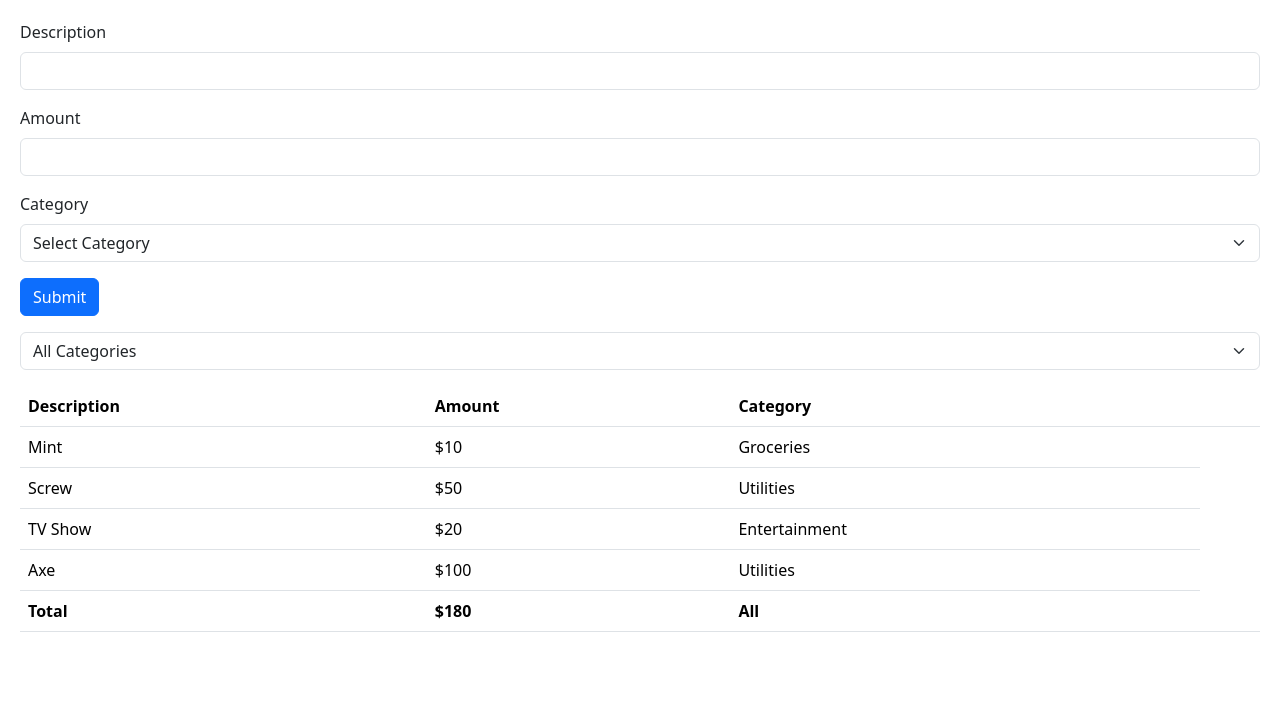
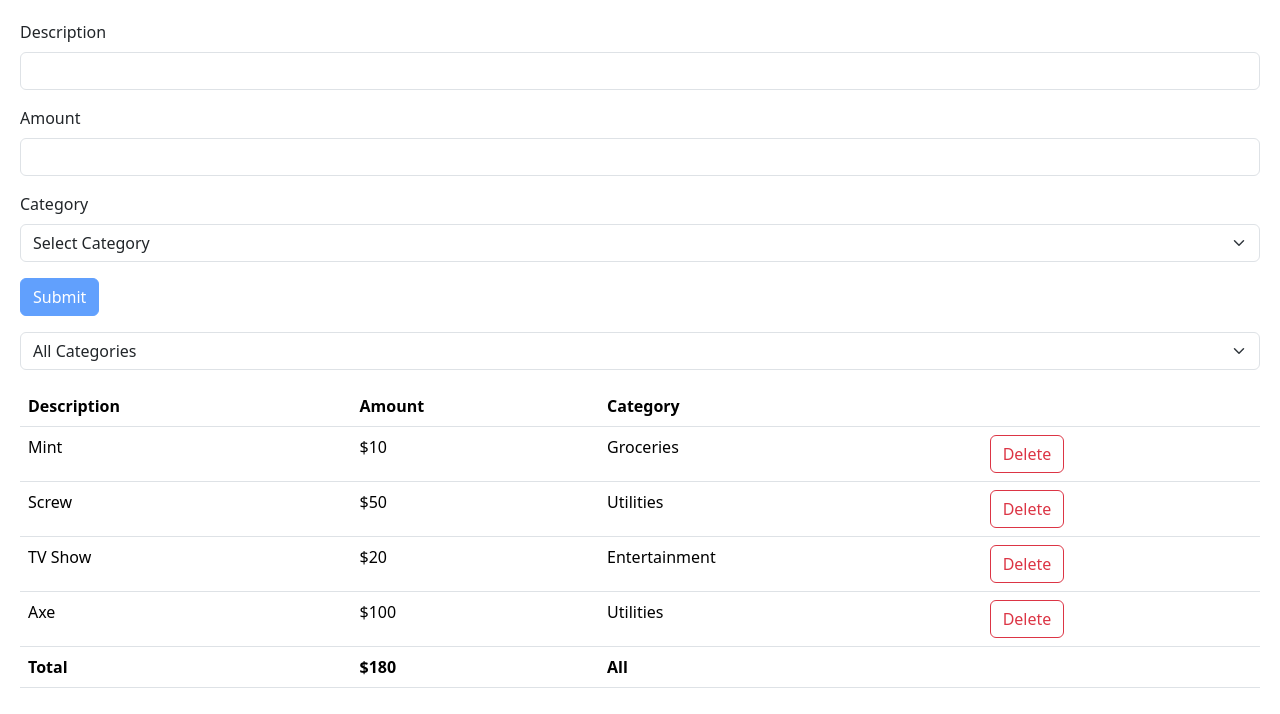
Before and after one commit to pouyam79i/reactjs, a React (Vite) app in the folder expense-tracker/: page / in a window 1280 px wide. Shown: the top 714 px of the page. Built offline with nearby package versions, Linux system fonts and the light colour scheme.

Commit message:
adding my sol to the practice - need debug on total update row

```diff
--- a/expense-tracker/package.json
+++ b/expense-tracker/package.json
@@ -11,6 +11,7 @@
   "dependencies": {
     "@hookform/resolvers": "^3.3.4",
     "bootstrap": "^5.3.2",
+    "immer": "^10.0.3",
     "react": "^18.2.0",
     "react-dom": "^18.2.0",
     "react-hook-form": "^7.49.3",
--- a/expense-tracker/src/App.tsx
+++ b/expense-tracker/src/App.tsx
@@ -2,18 +2,33 @@ import { useState } from "react";
 import Form from "./components/Form";
 import Table from "./components/Table";
 
+interface ItemData {
+  description: string;
+  amount: number;
+  category: number;
+}
+
 const App = () => {
   const [items, setItems] = useState([
-    { id: 1, description: "Mint", amount: 10, category: 1 },
-    { id: 2, description: "Screw", amount: 50, category: 2 },
-    { id: 3, description: "TV Show", amount: 20, category: 3 },
-    { id: 4, description: "Axe", amount: 100, category: 2 },
+    { description: "Mint", amount: 10, category: 1 },
+    { description: "Screw", amount: 50, category: 2 },
+    { description: "TV Show", amount: 20, category: 3 },
+    { description: "Axe", amount: 100, category: 2 },
   ]);
 
   return (
     <div>
-      <Form />
-      <Table items={items} />
+      <Form
+        setOnSubmit={(item: ItemData) => {
+          setItems([...items, item]);
+        }}
+      />
+      <Table
+        items={items}
+        onDelete={(item: ItemData) => {
+          setItems(items.filter((i) => i !== item));
+        }}
+      />
     </div>
   );
 };
--- a/expense-tracker/src/components/Form.tsx
+++ b/expense-tracker/src/components/Form.tsx
@@ -9,7 +9,7 @@ const schema = z.object({
     .max(10, { message: "At most 10 char for description is required." }),
   amount: z
     .number({ invalid_type_error: "Please specify amount." })
-    .min(1, "At least 1 copy required."),
+    .min(1, "Amount is at least $1"),
   categories: z
     .number({ invalid_type_error: "Please specify category." })
     .min(1, { message: "Please specify category." })
@@ -18,14 +18,31 @@ const schema = z.object({
 
 type FormData = z.infer<typeof schema>;
 
-const Form = () => {
+interface ItemData {
+  description: string;
+  amount: number;
+  category: number;
+}
+
+interface Props {
+  setOnSubmit?: (item: ItemData) => void;
+}
+
+const Form = ({ setOnSubmit = (item: ItemData) => {} }: Props) => {
   const {
     register,
     handleSubmit,
-    formState: { errors },
+    formState: { errors, isValid },
   } = useForm<FormData>({ resolver: zodResolver(schema) });
 
-  const onSubmit = (data: FieldValues) => {};
+  const onSubmit = (data: FieldValues) => {
+    const item = {
+      description: data.description,
+      amount: data.amount,
+      category: data.categories,
+    };
+    setOnSubmit(item);
+  };
 
   return (
     <div>
@@ -75,7 +92,7 @@ const Form = () => {
         </div>
 
         <div className="mb-3">
-          <button type="submit" className="btn btn-primary">
+          <button type="submit" className="btn btn-primary" disabled={!isValid}>
             Submit
           </button>
         </div>
--- a/expense-tracker/src/components/Table.tsx
+++ b/expense-tracker/src/components/Table.tsx
@@ -1,19 +1,17 @@
 import { useState } from "react";
 
-interface itemData {
-  id: number;
+interface ItemData {
   description: string;
   amount: number;
   category: number;
 }
 
-interface props {
-  items?: itemData[];
+interface Props {
+  items?: ItemData[];
+  onDelete?: (item: ItemData) => void;
 }
 
-const Table = ({ items = [] }: props) => {
-  const [category, setCategory] = useState(0);
-
+const Table = ({ items = [], onDelete = (item: ItemData) => {} }: Props) => {
   const updateTotal = (category = 0) => {
     let t = 0;
     for (let i = 0; i < items.length; i++) {
@@ -24,7 +22,8 @@ const Table = ({ items = [] }: props) => {
     return t;
   };
 
-  const [total, setTotal] = useState(updateTotal(0));
+  const [category, setCategory] = useState(0);
+  const [total, setTotal] = useState(updateTotal(category));
 
   return (
     <div>
@@ -59,7 +58,7 @@ const Table = ({ items = [] }: props) => {
             {items.map((item) => {
               return (
                 (category === 0 || category === item.category) && (
-                  <tr key={item.id}>
+                  <tr key={item.description}>
                     <td>{item.description}</td>
                     <td>${item.amount}</td>
                     <td>
@@ -67,12 +66,23 @@ const Table = ({ items = [] }: props) => {
                       {item.category === 2 && "Utilities"}
                       {item.category === 3 && "Entertainment"}
                     </td>
+                    <td>
+                      <button
+                        className="btn btn-outline-danger"
+                        onClick={() => {
+                          onDelete(item);
+                          setTotal(updateTotal(category));
+                        }}
+                      >
+                        Delete
+                      </button>
+                    </td>
                   </tr>
                 )
               );
             })}
 
-            <tr key={-1}>
+            <tr key={"Total"}>
               <td>
                 <b>Total</b>
               </td>
```
Also changed, not shown: 1 other file (tests, documents, lock files or other folders).
